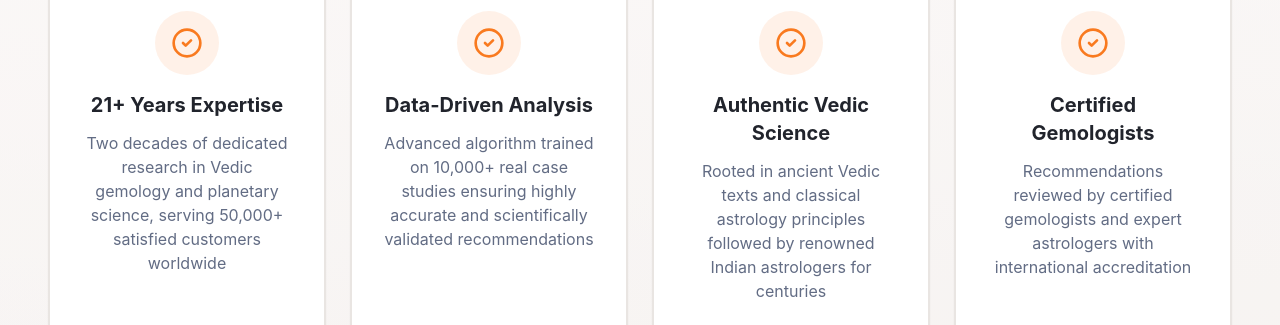
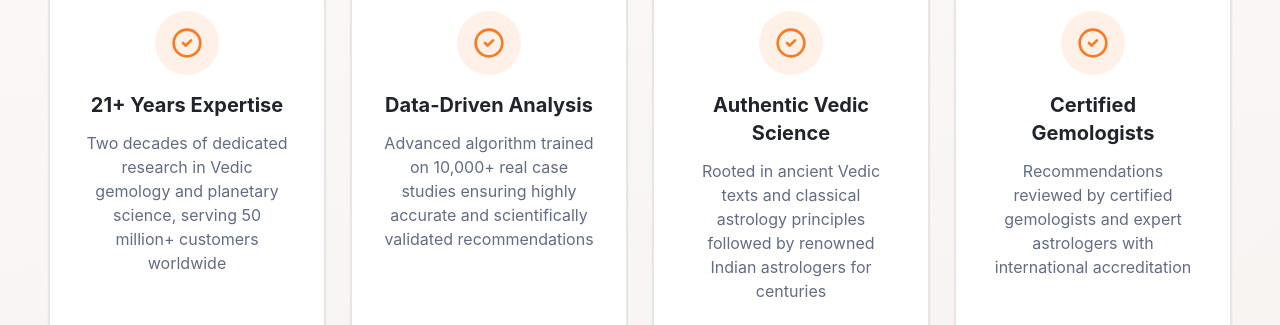
Before and after one commit to shambhu-cell/astro-cosmic-emporium, a React (Vite) app: page /gemstone-calculator in a window 1280 px wide. Shown: the part 1620-1945 px from the top of the page. Built offline with nearby package versions, Linux system fonts and the light colour scheme; the HTML template or start-up script is replaced by a standard one.

Commit message:
Update customer count text

```diff
--- a/src/pages/GemstoneCalculator.tsx
+++ b/src/pages/GemstoneCalculator.tsx
@@ -469,7 +469,7 @@ const GemstoneCalculator = () => {
             {[
               {
                 title: "21+ Years Expertise",
-                description: "Two decades of dedicated research in Vedic gemology and planetary science, serving 50,000+ satisfied customers worldwide"
+                description: "Two decades of dedicated research in Vedic gemology and planetary science, serving 50 million+ customers worldwide"
               },
               {
                 title: "Data-Driven Analysis",
```
